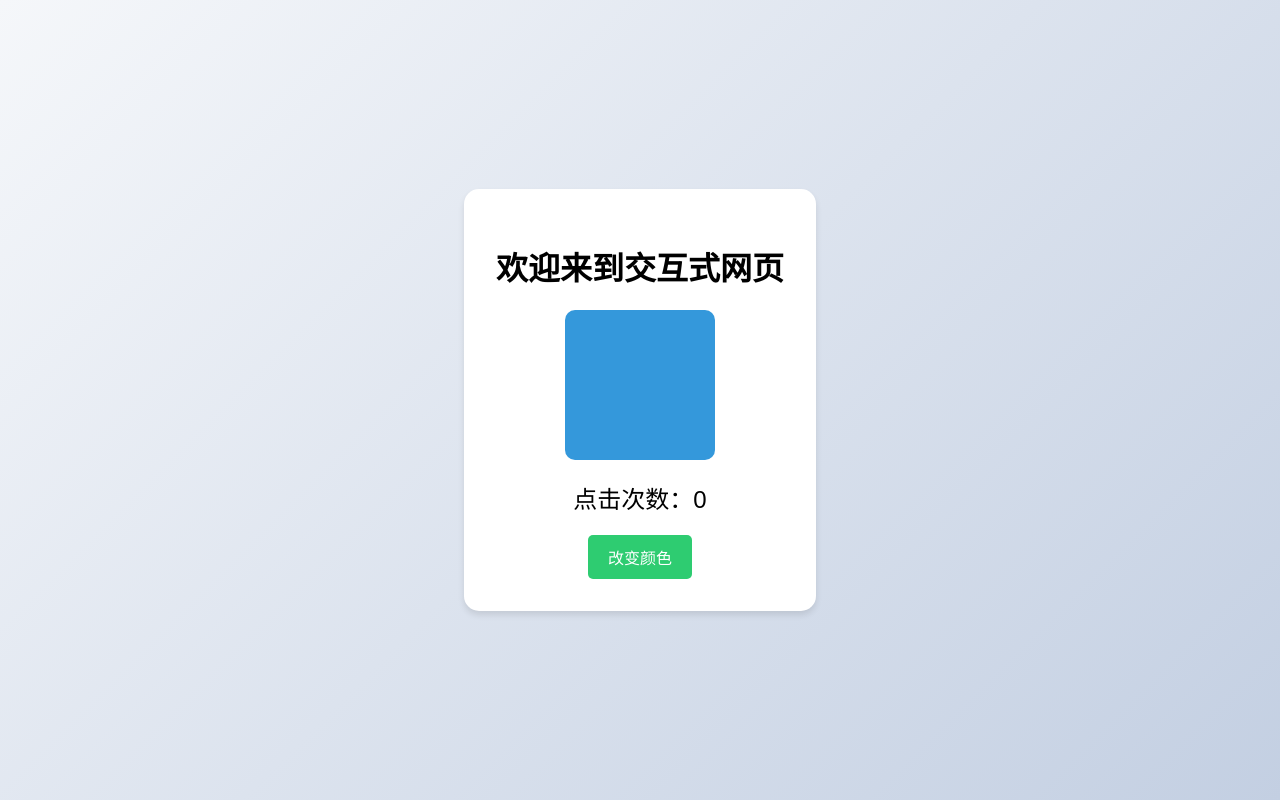
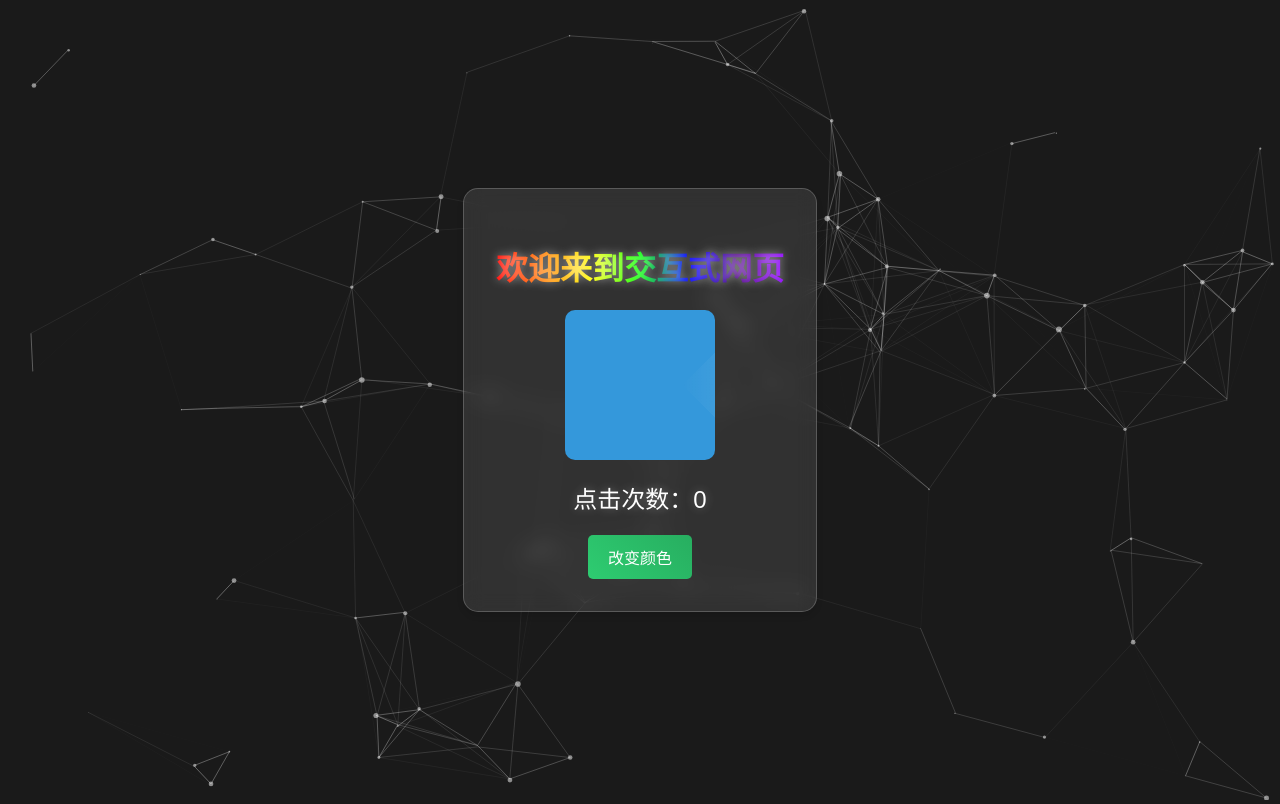
Before and after one commit to Sasuiga/Rookies, a plain HTML site: page index.html in a window 1280 px wide. Drawn offline with nearby package versions, Linux system fonts and the light colour scheme.

Commit message:
第二版：增加效果

```diff
--- a/index.html
+++ b/index.html
@@ -13,15 +13,51 @@
             justify-content: center;
             min-height: 100vh;
             margin: 0;
-            background: linear-gradient(135deg, #f5f7fa 0%, #c3cfe2 100%);
+            background: #1a1a1a;
+            overflow: hidden;
+            position: relative;
+        }
+
+        #particles-js {
+            position: absolute;
+            width: 100%;
+            height: 100%;
+            top: 0;
+            left: 0;
+            z-index: 1;
         }
 
         .container {
             text-align: center;
             padding: 2rem;
-            background: white;
+            background: rgba(255, 255, 255, 0.1);
             border-radius: 15px;
             box-shadow: 0 4px 6px rgba(0, 0, 0, 0.1);
+            backdrop-filter: blur(10px);
+            z-index: 2;
+            border: 1px solid rgba(255, 255, 255, 0.2);
+            transform-style: preserve-3d;
+            transition: transform 0.3s ease;
+        }
+
+        .container:hover {
+            transform: translateY(-10px) rotateX(5deg);
+        }
+
+        h1 {
+            color: #fff;
+            text-shadow: 0 0 10px rgba(255, 255, 255, 0.5);
+            animation: glow 2s ease-in-out infinite alternate;
+        }
+
+        @keyframes glow {
+            from {
+                text-shadow: 0 0 10px rgba(255, 255, 255, 0.5);
+            }
+            to {
+                text-shadow: 0 0 20px rgba(255, 255, 255, 0.8),
+                           0 0 30px rgba(255, 255, 255, 0.6);
+            }
         }
 
         .color-box {
@@ -30,45 +66,169 @@
             margin: 20px auto;
             background-color: #3498db;
             border-radius: 10px;
-            transition: transform 0.3s ease;
+            transition: all 0.3s ease;
+            position: relative;
+            overflow: hidden;
+        }
+
+        .color-box::before {
+            content: '';
+            position: absolute;
+            top: -50%;
+            left: -50%;
+            width: 200%;
+            height: 200%;
+            background: linear-gradient(
+                45deg,
+                transparent,
+                rgba(255, 255, 255, 0.3),
+                transparent
+            );
+            transform: rotate(45deg);
+            animation: shine 3s infinite;
+        }
+
+        @keyframes shine {
+            0% {
+                transform: translateX(-100%) rotate(45deg);
+            }
+            100% {
+                transform: translateX(100%) rotate(45deg);
+            }
         }
 
         .color-box:hover {
-            transform: scale(1.1);
+            transform: scale(1.1) rotate(5deg);
+            box-shadow: 0 0 20px rgba(255, 255, 255, 0.3);
         }
 
         button {
             padding: 10px 20px;
             font-size: 16px;
-            background-color: #2ecc71;
+            background: linear-gradient(45deg, #2ecc71, #27ae60);
             color: white;
             border: none;
             border-radius: 5px;
             cursor: pointer;
-            transition: background-color 0.3s ease;
+            transition: all 0.3s ease;
+            position: relative;
+            overflow: hidden;
         }
 
         button:hover {
-            background-color: #27ae60;
+            transform: translateY(-2px);
+            box-shadow: 0 5px 15px rgba(46, 204, 113, 0.4);
+        }
+
+        button:active {
+            transform: translateY(1px);
         }
 
         .counter {
             font-size: 24px;
             margin: 20px 0;
+            color: #fff;
+            text-shadow: 0 0 10px rgba(255, 255, 255, 0.3);
+        }
+
+        .rainbow-text {
+            background: linear-gradient(
+                to right,
+                #ff0000,
+                #ff7f00,
+                #ffff00,
+                #00ff00,
+                #0000ff,
+                #4b0082,
+                #8f00ff
+            );
+            -webkit-background-clip: text;
+            background-clip: text;
+            color: transparent;
+            animation: rainbow 5s linear infinite;
+        }
+
+        @keyframes rainbow {
+            0% {
+                background-position: 0% 50%;
+            }
+            100% {
+                background-position: 100% 50%;
+            }
         }
     </style>
 </head>
 <body>
+    <div id="particles-js"></div>
     <div class="container">
-        <h1>欢迎来到交互式网页</h1>
+        <h1 class="rainbow-text">欢迎来到交互式网页</h1>
         <div class="color-box" id="colorBox"></div>
         <div class="counter">点击次数：<span id="clickCount">0</span></div>
         <button onclick="changeColor()">改变颜色</button>
     </div>
 
+    <script src="https://cdn.jsdelivr.net/particles.js/2.0.0/particles.js"></script>
     <script>
+        // 粒子效果配置
+        particlesJS('particles-js', {
+            particles: {
+                number: {
+                    value: 80,
+                    density: {
+                        enable: true,
+                        value_area: 800
+                    }
+                },
+                color: {
+                    value: '#ffffff'
+                },
+                shape: {
+                    type: 'circle'
+                },
+                opacity: {
+                    value: 0.5,
+                    random: false
+                },
+                size: {
+                    value: 3,
+                    random: true
+                },
+                line_linked: {
+                    enable: true,
+                    distance: 150,
+                    color: '#ffffff',
+                    opacity: 0.4,
+                    width: 1
+                },
+                move: {
+                    enable: true,
+                    speed: 6,
+                    direction: 'none',
+                    random: false,
+                    straight: false,
+                    out_mode: 'out',
+                    bounce: false
+                }
+            },
+            interactivity: {
+                detect_on: 'canvas',
+                events: {
+                    onhover: {
+                        enable: true,
+                        mode: 'repulse'
+                    },
+                    onclick: {
+                        enable: true,
+                        mode: 'push'
+                    },
+                    resize: true
+                }
+            },
+            retina_detect: true
+        });
+
         let clickCount = 0;
-        const colors = ['#3498db', '#e74c3c', '#2ecc71', '#f1c40f', '#9b59b6'];
+        const colors = ['#3498db', '#e74c3c', '#2ecc71', '#f1c40f', '#9b59b6', '#00ff00', '#ff00ff'];
         const colorBox = document.getElementById('colorBox');
         const clickCountElement = document.getElementById('clickCount');
 
@@ -77,6 +237,19 @@
             colorBox.style.backgroundColor = randomColor;
             clickCount++;
             clickCountElement.textContent = clickCount;
+
+            // 添加点击波纹效果
+            const ripple = document.createElement('div');
+            ripple.style.position = 'absolute';
+            ripple.style.width = '100%';
+            ripple.style.height = '100%';
+            ripple.style.background = 'radial-gradient(circle, rgba(255,255,255,0.8) 0%, rgba(255,255,255,0) 70%)';
+            ripple.style.top = '0';
+            ripple.style.left = '0';
+            ripple.style.animation = 'ripple 0.6s ease-out';
+            colorBox.appendChild(ripple);
+
+            setTimeout(() => ripple.remove(), 600);
         }
 
         // 添加鼠标移动效果
@@ -91,6 +264,13 @@
         colorBox.addEventListener('mouseleave', () => {
             colorBox.style.transform = 'none';
         });
+
+        // 添加键盘控制
+        document.addEventListener('keydown', (e) => {
+            if (e.code === 'Space') {
+                changeColor();
+            }
+        });
     </script>
 </body>
 </html>
```
